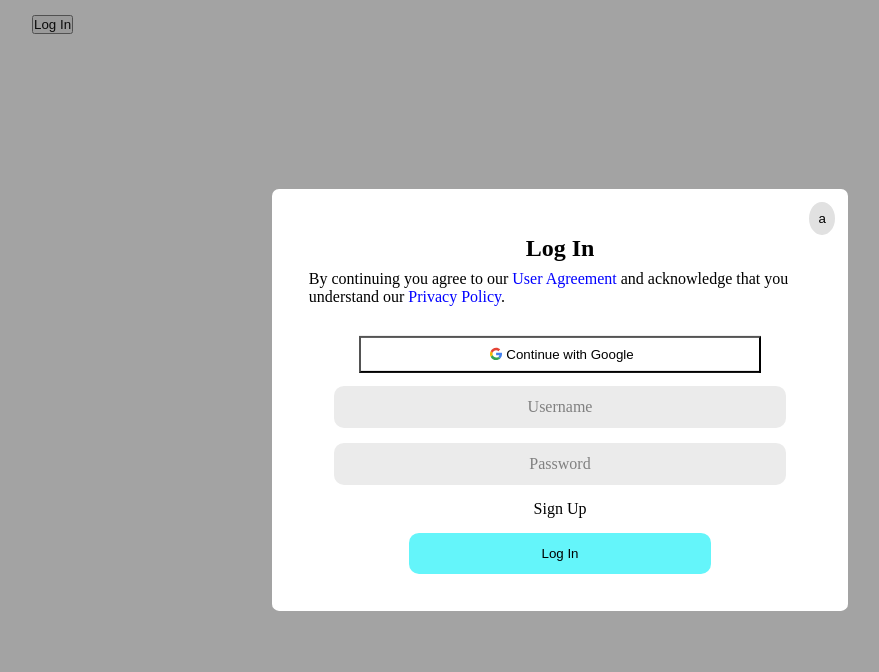
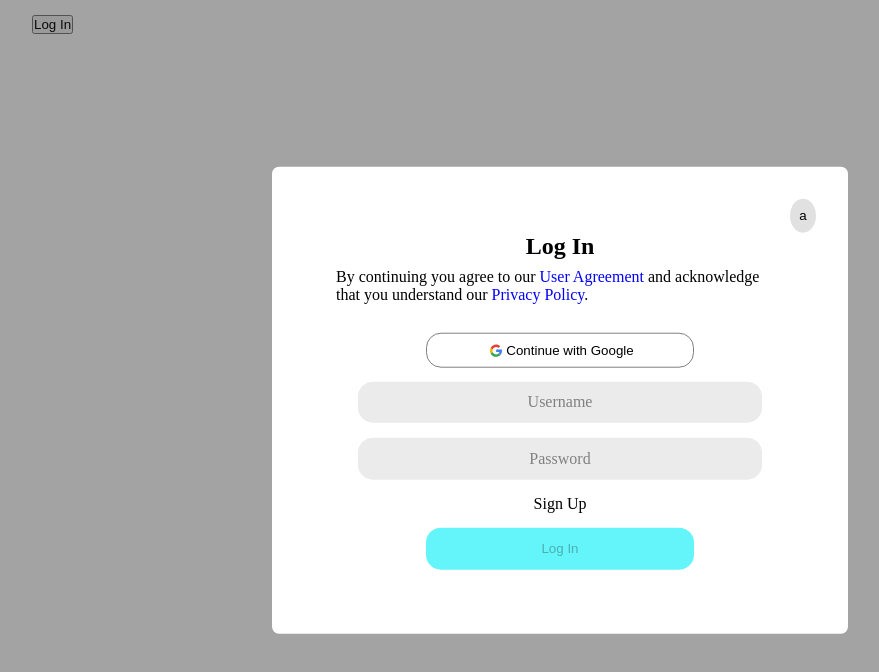
Before and after one commit to dante2302/aether, a React (Vite) app in the folder client/: page / in a window 1280 px wide. Both pictures are taken after a click on the button "Log In". Shown: the top 672 px of the page, without its empty margins (80-959 px from the left). Built offline with nearby package versions, Linux system fonts and the light colour scheme.

Commit message:
Add styling to log-in btn

```diff
--- a/client/src/components/LogInForm.jsx
+++ b/client/src/components/LogInForm.jsx
@@ -1,4 +1,4 @@
-import { useState } from 'react'
+import { useState, useRef, useEffect } from 'react'
 import * as userApi from './apis/userApi.js'
 import styles from './styles/LogInForm.module.css'
 
@@ -8,9 +8,13 @@ const LogInForm = () => {
     username: '',
     password: '',
   }
-
   const [formState,setFormState] = useState(initialFormState)
   const [shownPassword,setShownPassword] = useState(false)
+  const [isDisabled,setDisabled] = useState(true)
+
+  useEffect(() => {
+    (formState.name===''||formState.password==='')?setDisabled(true):setDisabled(false)
+  },[formState])
 
   const changeHandler = (e) => {
     setFormState(state => ({
@@ -19,13 +23,12 @@ const LogInForm = () => {
   }
 
   const submitHandler = async (e,id) => {
+    setDisabled(true)
     e.preventDefault()
     const data = await userApi.getUser(id)
     console.table(data)
   }
 
-  const showPasswordHandler = (e) => {
-  }
   return(
     <>
       <form className={styles['input-form']}>
@@ -63,10 +66,10 @@ const LogInForm = () => {
 
         </div>
         <p className={styles['link']}>Sign Up</p>
-
         <button
-          className={styles['log-in-btn']}
-          onClick={(e) => submitHandler(e,id)}
+          onClick={(e) => submitHandler(e,123)}
+          disabled={isDisabled}
+          className={`${styles['log-in-btn']} ${!isDisabled && styles['enabled']}`}
         >Log In</button>
 
       </form>
--- a/client/src/components/styles/LogInForm.module.css
+++ b/client/src/components/styles/LogInForm.module.css
@@ -44,8 +44,8 @@
   outline: 1px solid rgb(120,245,250)
 }
 
-.username,.password,.google-btn,.log-in-btn{
-  border-radius:10px;
+.username,.password,.log-in-btn{
+  border-radius:15px;
 }
 
 .close-btn:hover,
@@ -57,11 +57,11 @@
 .log-in-btn{
   /* font-size:1rem; */
   width:60%;
-  cursor:pointer;
   background-color:rgb(100,245,250);
 }
 
-.log-in-btn:hover{
+.log-in-btn.enabled:hover{
+  cursor:pointer;
   color:rgb(15,15,15);
   background-color:rgb(23,201,231)
 }
--- a/client/src/components/styles/LogInModal.module.css
+++ b/client/src/components/styles/LogInModal.module.css
@@ -11,8 +11,8 @@
 }
 
 .content{
-    width:45%;
-    padding:.8em;
+    width:70%;
+    padding:2em;
     border-radius:7px;
     position:absolute;
     top:50%;
@@ -24,13 +24,11 @@
     justify-content:center;
     background: white;
 }
-
-@media(max-width:800px){
+@media(min-width:800px){
   .content{
-    width:70%;
+    width:45%;
   }
 }
-
 .close-btn-wrap{
   display:flex;
   width:100%;
@@ -52,7 +50,7 @@
     flex-direction:column;
     justify-content:center;
     align-items:center;
-    padding:1.5em;
+    padding:2em;
     padding-top:0;
 }
 
@@ -76,13 +74,15 @@
 }
 
 .google-btn{
+  border-radius:15px;
+  border: 1px solid grey;
   display:flex;
   cursor:pointer;
   padding:.5em;
   flex-direction:row;
   align-items:center;
   justify-content:center;
-  width:80%;
+  width:60%;
   background-color:white;
   color:black;
   margin:1em;
```
